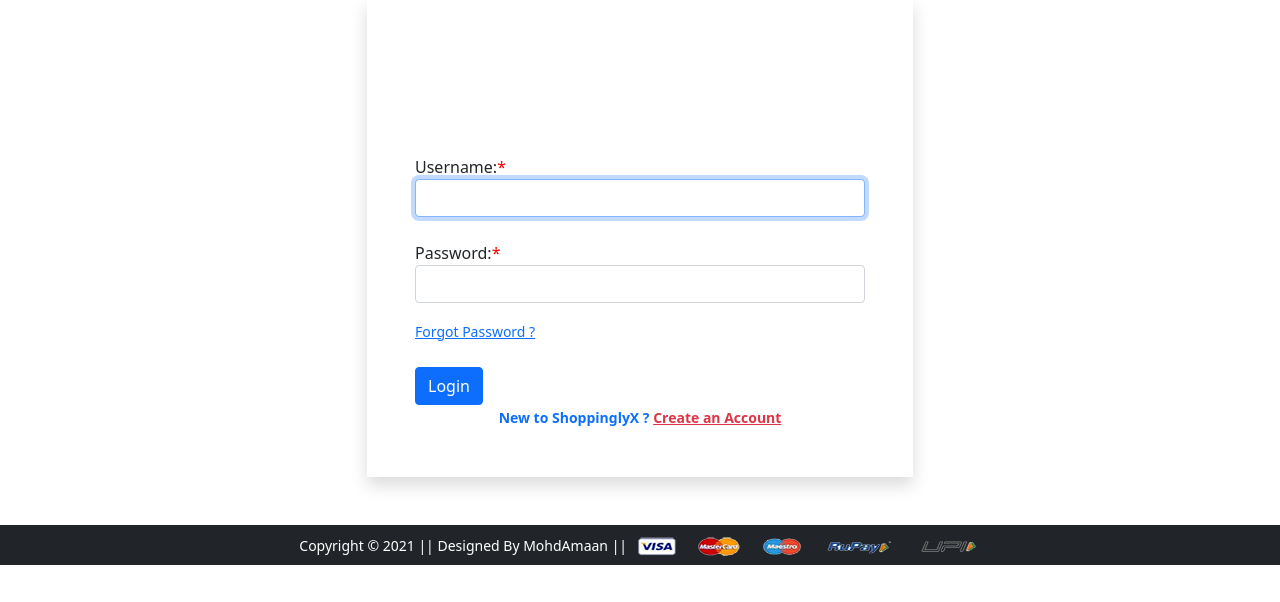
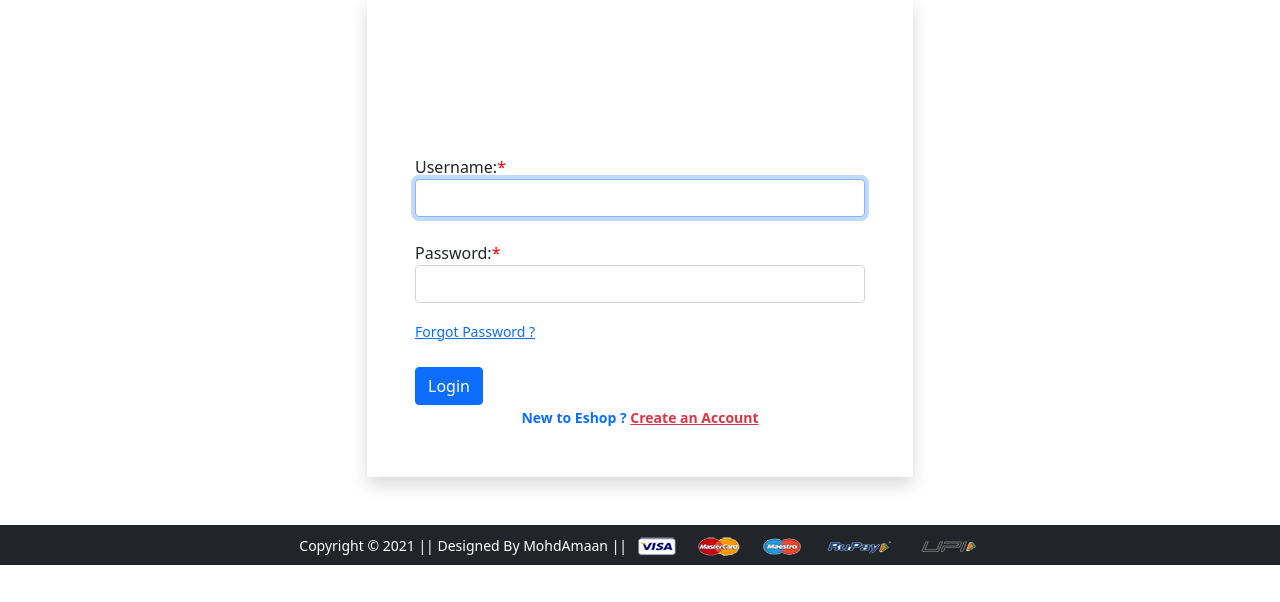
Before and after one commit to Amaankit/E-commerce-website-with-payment-gateway, a Django app: page /accounts/login/ in a window 1280 px wide. Shown: the part 142-744 px from the top of the page. Run offline with Django 3.2, Linux system fonts and the light colour scheme; data that the repository does not hold is empty; some libraries are stand-ins or nearby versions; some web fonts are replaced.

Commit message:
Update login.html

```diff
--- a/app/templates/app/login.html
+++ b/app/templates/app/login.html
@@ -25,7 +25,7 @@
     <small><a href="{% url 'password_reset' %}">Forgot Password ?</a></small> <br>
     <input type="submit" class="btn btn-primary mt-4" value="Login">
     <br>
-    <div class="text-center text-primary fw-bold"><small>New to ShoppinglyX ? <a href="{% url 'customerregistration' %}"
+    <div class="text-center text-primary fw-bold"><small>New to Eshop ? <a href="{% url 'customerregistration' %}"
        class="text-danger">Create an Account</a> </small></div>
     {% if form.non_field_errors %}
         {% for error in form.non_field_errors %}
```
